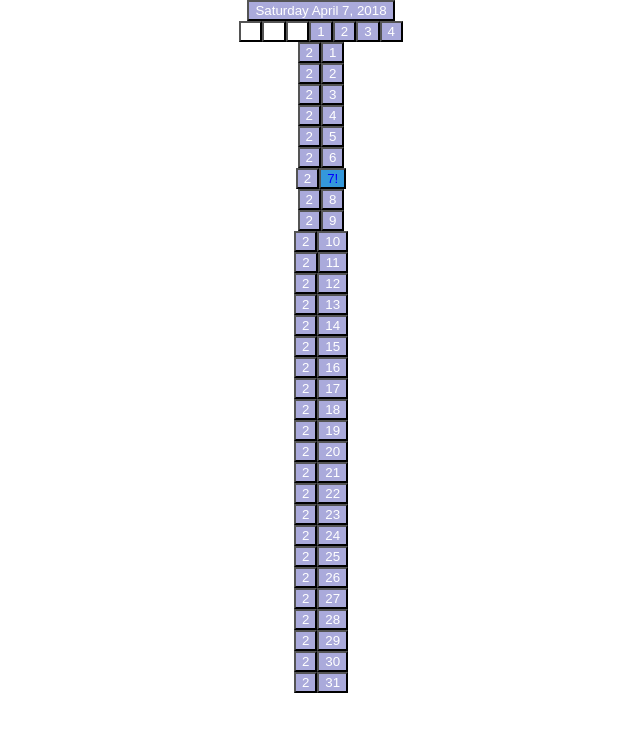
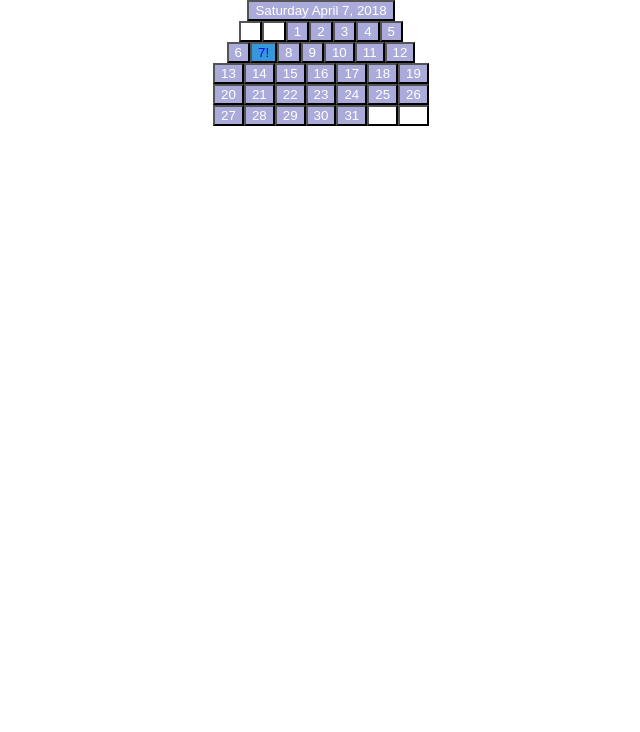
Before and after one commit to ralfpopescu/birdlog, a React (Create React App) app: page / in a window 1280 px wide. Shown: the top 732 px of the page, without its empty margins (319-959 px from the left). Built offline with nearby package versions, Linux system fonts and the light colour scheme.

Commit message:
month is structured now

```diff
--- a/src/components/App.js
+++ b/src/components/App.js
@@ -20,7 +20,6 @@ class App extends Component {
     return    (
       <div className="App">
         <Day day = {dayString}/>
-        <Week firstDay = {1} today= {day} firstWeekday = {3}/>
         <Month dayList = {[1,2,3]} year = {"2"} month = {"3"} today = {day} weekday = {weekday}/>
       </div>
     );
--- a/src/components/Month.js
+++ b/src/components/Month.js
@@ -4,17 +4,48 @@ import Day from './Day'
 function Month(props) {
   let numberOfDays = new Date(props.year, props.month, 0).getDate();
   let firstWeekday = new Date('2018-04-01 00:00').getDay();
-  firstWeekday = new Date(2018,4,1,0,0,0,0).getDay();
-  var dayyy = [];
-  for(var i = 1; i <= numberOfDays; i++){
-    dayyy.push(i);
+  firstWeekday = 2;
+
+  let weeks = [];
+  let week = [];
+  let day = 1;
+  let index = firstWeekday;
+
+  while(day < 31){
+    if(index > 0){
+      for(let j = 0; j < index; j++){
+        week[j] = <Day day = {0} dead = {true} today = {props.today}/>
+      }
+    }
+    for(let i = index; i <= 6; i++){
+      if(day > numberOfDays){
+        week[i] = <Day day = {day} dead = {true} today = {props.today}/>
+      } else {
+      week[i] = <Day day = {day} today = {props.today}/>
+      }
+      day = day + 1;
+    }
+    weeks.push(week);
+    week = [];
+    index = 0;
   }
+  // let weekStartingDay = 1;
+  // let weekStartingWeekday = firstWeekday;
+  //
+  // while (weekStartingDay + 6 <= numberOfDays){
+  //   const w = <Week firstDay = {weekStartingDay} firstWeekday = {weekStartingDay}/>
+  //   weekStartingDay = weekStartingDay + (6 - firstWeekday);
+  //   weekStartingWeekday = 0;
+  // }
+
+
 
   return (
     <div>
-      {dayyy.map(function(listValue){
-        return <div><Day day = {firstWeekday} today = {props.today}/>
-        <Day day = {listValue} today = {props.today}/>
+      {weeks.map(function(week){
+        return <div>{week.map(function(listValue){
+              return listValue;
+            })}
         </div>
       })}
     </div>
```
Also changed, not shown: src/components/Note.js (added).
